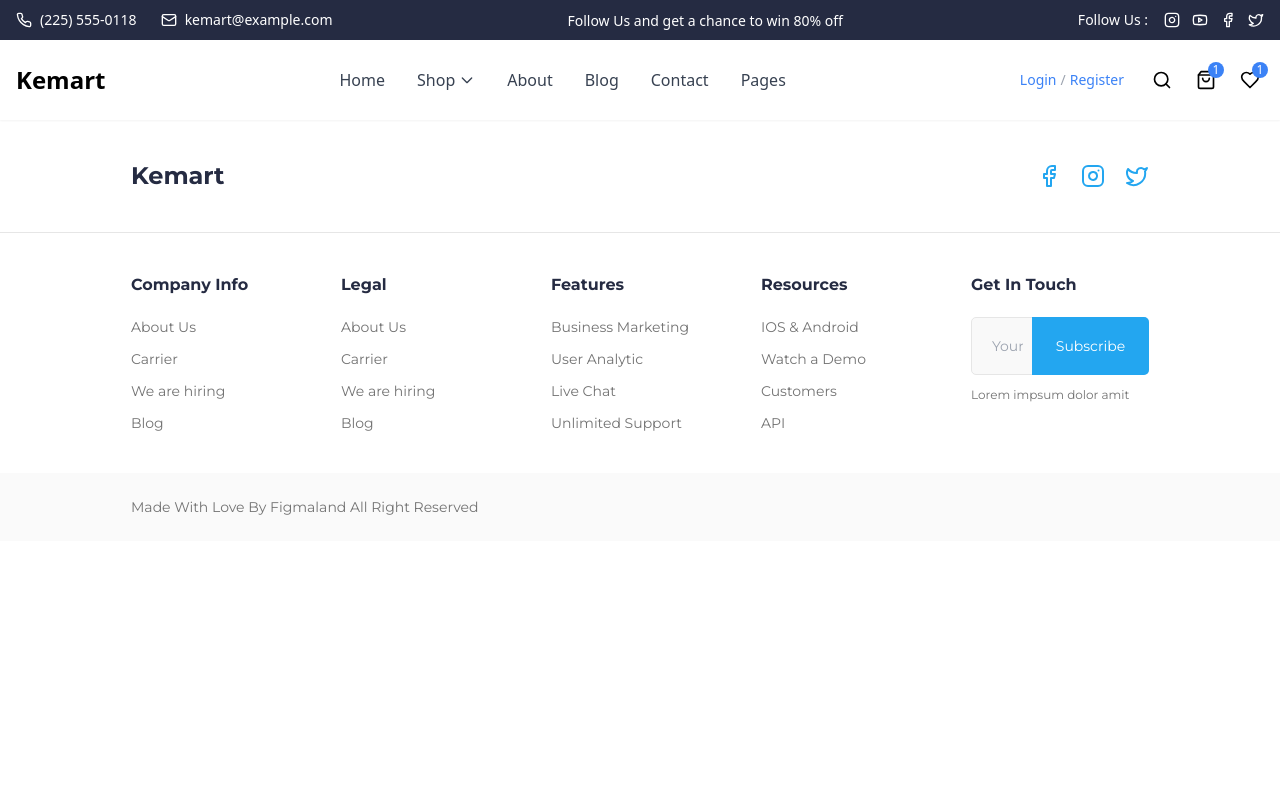
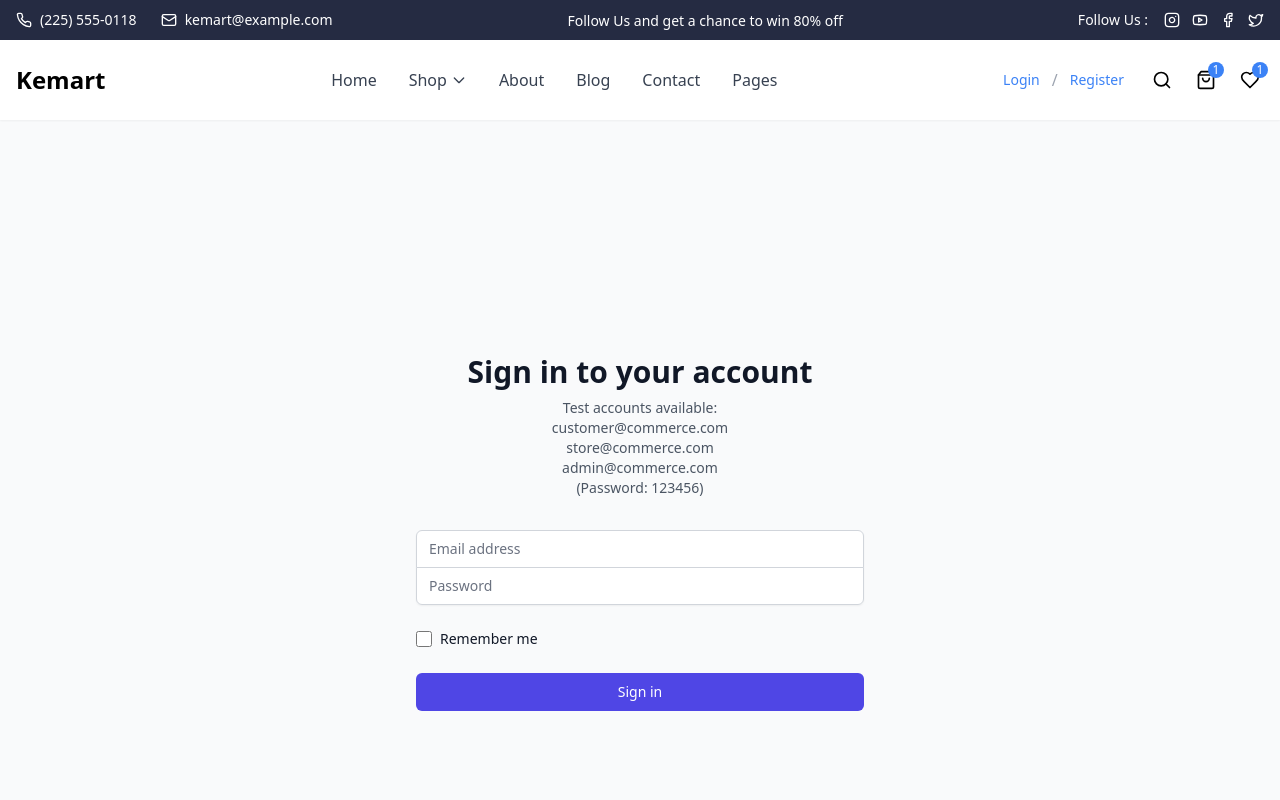
Before and after one commit to KemalArasTosunlar/kemart, a React (Vite) app: page /login in a window 1280 px wide. Shown: the top 800 px of the page. Built offline with nearby package versions, Linux system fonts and the light colour scheme.

Commit message:
updated login and sign up pages

```diff
--- a/package.json
+++ b/package.json
@@ -13,9 +13,12 @@
     "@reduxjs/toolkit": "^1.9.7",
     "axios": "^1.6.2",
     "lucide-react": "^0.292.0",
+    "md5": "^2.3.0",
     "react": "^18.2.0",
     "react-dom": "^18.2.0",
+    "react-gravatar": "^2.6.3",
     "react-hook-form": "^7.54.2",
+    "react-hot-toast": "^2.5.2",
     "react-redux": "^8.1.3",
     "react-router-dom": "^6.18.0",
     "react-toastify": "^9.1.3",
--- a/src/App.jsx
+++ b/src/App.jsx
@@ -1,4 +1,6 @@
 import { Routes, Route } from "react-router-dom"
+import { ToastContainer } from 'react-toastify';
+import 'react-toastify/dist/ReactToastify.css';
 import Header from "./layout/Header"
 import Footer from "./layout/Footer"
 import HomePage from "./pages/HomePage"
@@ -8,10 +10,12 @@ import ProductDetailPage from "./pages/ProductDetailPage"
 import TeamPage from "./pages/TeamPage"
 import AboutUs from "./pages/AboutUs"
 import SignupForm from "./components/SignupForm"
+import LoginForm from "./components/LoginForm"
 
 const App = () => {
   return (
     <>
+      <ToastContainer position="top-right" />
       <Header />
       <Routes>
         <Route path="/" element={<HomePage />} />
@@ -21,6 +25,7 @@ const App = () => {
         <Route path="team" element={<TeamPage/>}/>
         <Route path="about" element={<AboutUs/>}/>
         <Route path="signup" element={<SignupForm/>}/>
+        <Route path="login" element={<LoginForm/>}/>
       </Routes>
       <Footer />
     </>
--- /dev/null
+++ b/src/components/LoginForm.jsx
@@ -0,0 +1,128 @@
+import { useForm } from 'react-hook-form';
+import { useDispatch } from 'react-redux';
+import { useNavigate, useLocation } from 'react-router-dom';
+import { useState } from 'react';
+import { toast } from 'react-toastify';
+import { loginUser } from '../store/actions/clientActions';
+
+const LoginForm = () => {
+  const dispatch = useDispatch();
+  const navigate = useNavigate();
+  const location = useLocation();
+  const [isLoading, setIsLoading] = useState(false);
+
+  const {
+    register,
+    handleSubmit,
+    formState: { errors }
+  } = useForm();
+
+  const onSubmit = async (data) => {
+    setIsLoading(true);
+    try {
+      const response = await dispatch(loginUser({
+        email: data.email,
+        password: data.password,
+        rememberMe: data.rememberMe
+      }));
+
+      if (response?.token) {
+        // Navigate to previous page or home
+        const from = location.state?.from?.pathname || '/';
+        navigate(from);
+        toast.success('Successfully logged in!');
+      }
+    } catch (error) {
+      toast.error(error.message || 'Login failed. Please try again.');
+    } finally {
+      setIsLoading(false);
+    }
+  };
+
+  return (
+    <div className="min-h-screen flex items-center justify-center bg-gray-50 py-12 px-4 sm:px-6 lg:px-8">
+      <div className="max-w-md w-full space-y-8">
+        <div>
+          <h2 className="mt-6 text-center text-3xl font-extrabold text-gray-900">
+            Sign in to your account
+          </h2>
+          <p className="mt-2 text-center text-sm text-gray-600">
+            Test accounts available:
+            <br />
+            customer@commerce.com
+            <br />
+            store@commerce.com
+            <br />
+            admin@commerce.com
+            <br />
+            (Password: 123456)
+          </p>
+        </div>
+        <form className="mt-8 space-y-6" onSubmit={handleSubmit(onSubmit)}>
+          <div className="rounded-md shadow-sm -space-y-px">
+            <div>
+              <label htmlFor="email" className="sr-only">Email address</label>
+              <input
+                id="email"
+                type="email"
+                {...register('email', {
+                  required: 'Email is required',
+                  pattern: {
+                    value: /^[A-Z0-9._%+-]+@[A-Z0-9.-]+\.[A-Z]{2,}$/i,
+                    message: 'Invalid email address'
+                  }
+                })}
+                className="appearance-none rounded-none relative block w-full px-3 py-2 border border-gray-300 placeholder-gray-500 text-gray-900 rounded-t-md focus:outline-none focus:ring-indigo-500 focus:border-indigo-500 focus:z-10 sm:text-sm"
+                placeholder="Email address"
+              />
+              {errors.email && (
+                <p className="mt-1 text-sm text-red-600">{errors.email.message}</p>
+              )}
+            </div>
+            <div>
+              <label htmlFor="password" className="sr-only">Password</label>
+              <input
+                id="password"
+                type="password"
+                {...register('password', {
+                  required: 'Password is required'
+                })}
+                className="appearance-none rounded-none relative block w-full px-3 py-2 border border-gray-300 placeholder-gray-500 text-gray-900 rounded-b-md focus:outline-none focus:ring-indigo-500 focus:border-indigo-500 focus:z-10 sm:text-sm"
+                placeholder="Password"
+              />
+              {errors.password && (
+                <p className="mt-1 text-sm text-red-600">{errors.password.message}</p>
+              )}
+            </div>
+          </div>
+
+          <div className="flex items-center justify-between">
+            <div className="flex items-center">
+              <input
+                id="remember-me"
+                type="checkbox"
+                {...register('rememberMe')}
+                className="h-4 w-4 text-indigo-600 focus:ring-indigo-500 border-gray-300 rounded"
+              />
+              <label htmlFor="remember-me" className="ml-2 block text-sm text-gray-900">
+                Remember me
+              </label>
+            </div>
+          </div>
+
+          <div>
+            <button
+              type="submit"
+              disabled={isLoading}
+              className="group relative w-full flex justify-center py-2 px-4 border border-transparent text-sm font-medium rounded-md text-white bg-indigo-600 hover:bg-indigo-700 focus:outline-none focus:ring-2 focus:ring-offset-2 focus:ring-indigo-500 disabled:opacity-50"
+            >
+              {isLoading ? 'Signing in...' : 'Sign in'}
+            </button>
+          </div>
+        </form>
+      </div>
+    </div>
+  );
+};
+
+export default LoginForm;
--- a/src/layout/Header.jsx
+++ b/src/layout/Header.jsx
@@ -1,5 +1,7 @@
 import React, { useState } from 'react';
 import { Link } from 'react-router-dom';
+import { useSelector } from 'react-redux';
+import md5 from 'md5';
 import {
   Menu,
   X,
@@ -16,7 +18,9 @@ import {
 
 const Header = () => {
   const [isMenuOpen, setIsMenuOpen] = useState(false);
-  const [isDropdownOpen, setIsDropdownOpen] = useState(false); // Added state for dropdown
+  const [isDropdownOpen, setIsDropdownOpen] = useState(false);
+  const user = useSelector(state => state.client.user);
+  const gravatarUrl = user?.email ? `https://www.gravatar.com/avatar/${md5(user.email.toLowerCase().trim())}?d=mp` : null;
 
   return (
     <header className="sticky top-0 z-50">
@@ -125,12 +129,27 @@ const Header = () => {
 
             {/* Right Section */}
             <div className="flex items-center space-x-6">
-              {/* Login/Register */}
-              <Link to="/signup" className="hidden lg:flex items-center text-sm">
-                <span className="text-blue-500">Login</span>
-                <span className="mx-1 text-gray-400">/</span>
-                <span className="text-blue-500">Register</span>
-              </Link>
+              {/* User Profile / Login */}
+              {user ? (
+                <div className="hidden lg:flex items-center space-x-3">
+                  <img
+                    src={gravatarUrl}
+                    alt={user.name}
+                    className="w-8 h-8 rounded-full"
+                  />
+                  <span className="text-sm text-gray-700">{user.name}</span>
+                </div>
+              ) : (
+                <div className="hidden lg:flex items-center space-x-3">
+                  <Link to="/login" className="text-blue-500 text-sm hover:text-blue-600">
+                    Login
+                  </Link>
+                  <span className="text-gray-400">/</span>
+                  <Link to="/signup" className="text-blue-500 text-sm hover:text-blue-600">
+                    Register
+                  </Link>
+                </div>
+              )}
 
               {/* Icons */}
               <div className="flex items-center space-x-4">
@@ -175,9 +194,16 @@ const Header = () => {
                 <Link to="/pages" className="block px-4 py-2 text-gray-700 hover:bg-gray-50">
                   Pages
                 </Link>
-                <Link to="/login" className="block px-4 py-2 text-gray-700 hover:bg-gray-50">
-                  Login / Register
-                </Link>
+                {!user && (
+                  <>
+                    <Link to="/login" className="block px-4 py-2 text-gray-700 hover:bg-gray-50">
+                      Login
+                    </Link>
+                    <Link to="/signup" className="block px-4 py-2 text-gray-700 hover:bg-gray-50">
+                      Register
+                    </Link>
+                  </>
+                )}
               </nav>
             </div>
           )}
--- a/src/main.jsx
+++ b/src/main.jsx
@@ -1,13 +1,17 @@
 import React from "react";
 import ReactDOM from "react-dom/client";
 import { BrowserRouter } from "react-router-dom";
-import App from "/src/App.jsx"; // Ensure App is correctly imported
+import { Provider } from "react-redux";
+import App from "/src/App.jsx";
+import store from "./store";
 import "./index.css";
 
 ReactDOM.createRoot(document.getElementById("root")).render(
   <React.StrictMode>
-    <BrowserRouter>
-      <App />
-    </BrowserRouter>
+    <Provider store={store}>
+      <BrowserRouter>
+        <App />
+      </BrowserRouter>
+    </Provider>
   </React.StrictMode>
 );
--- a/src/store/actions/clientActions.js
+++ b/src/store/actions/clientActions.js
@@ -1,5 +1,31 @@
-import { setRoles } from '../reducers/clientReducer';
+import { setRoles, setUser, loginStart, loginSuccess, loginFailure } from '../reducers/clientReducer';
 import api from '../../api/api';
+
+// Login thunk action
+export const loginUser = (credentials) => async (dispatch) => {
+    dispatch(loginStart());
+    try {
+        const response = await api.post('/login', credentials);
+        const { user, token } = response.data;
+
+        // Save token to localStorage if remember me is checked
+        if (credentials.rememberMe) {
+            localStorage.setItem('token', token);
+        }
+
+        // Update axios default headers
+        api.defaults.headers.common['Authorization'] = `Bearer ${token}`;
+
+        // Update redux store with success
+        dispatch(loginSuccess(user));
+
+        return response.data;
+    } catch (error) {
+        const errorMessage = error.response?.data?.message || 'Login failed';
+        dispatch(loginFailure(errorMessage));
+        throw new Error(errorMessage);
+    }
+};
 
 // Thunk action creator for fetching roles
 export const fetchRoles = () => async (dispatch, getState) => {
```
Also changed, not shown: src/store/reducers/clientReducer.js (+38 -3 lines), 1 other file (tests, documents, lock files or other folders).
